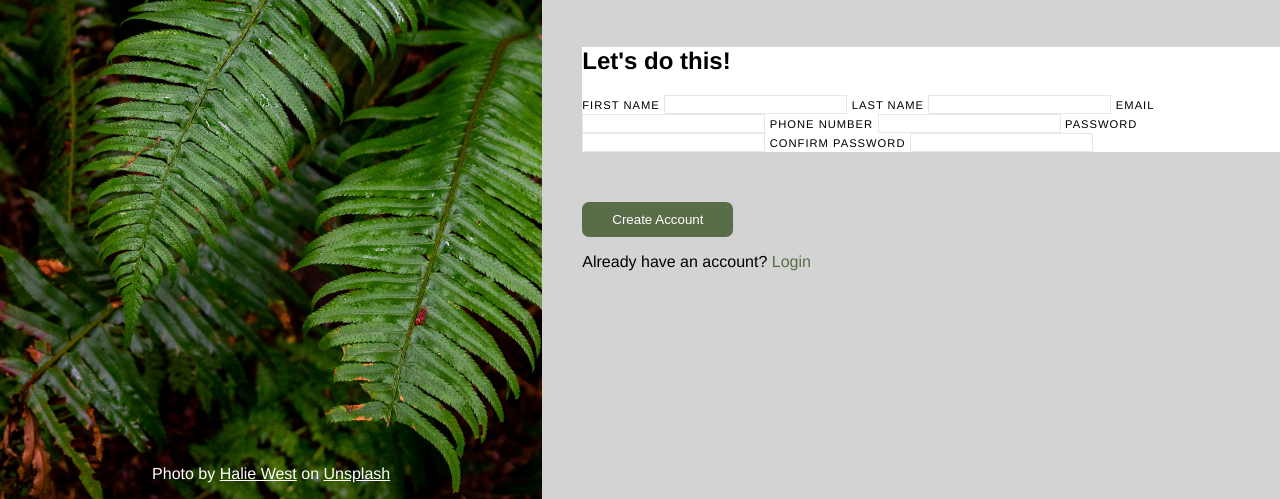
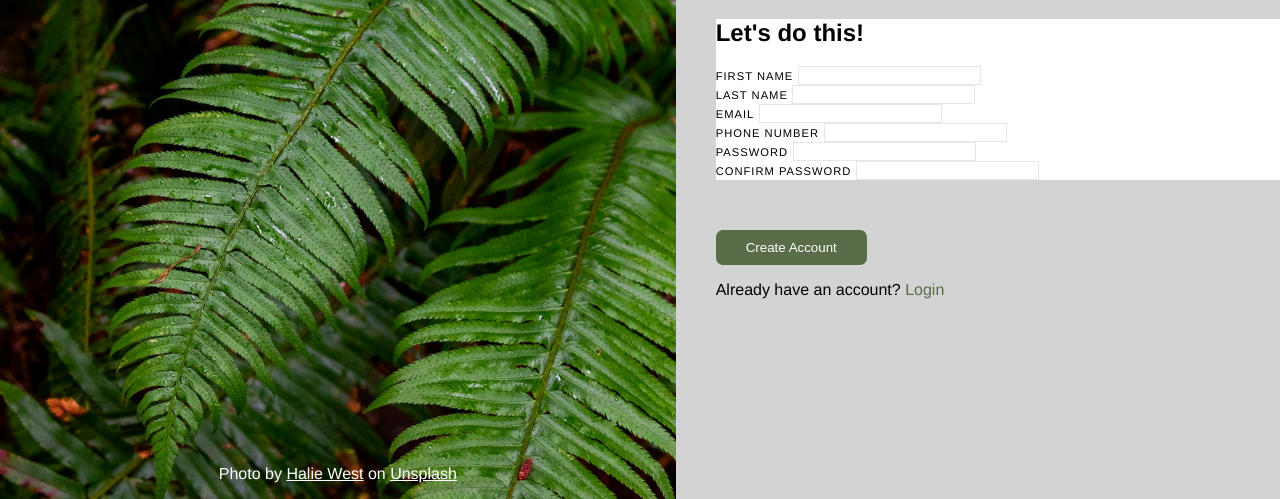
Before and after one commit to devisedweb/sign-up-form, a plain HTML site: page index.html in a window 1280 px wide. Shown: the part 301-800 px from the top of the page. Drawn offline with Linux system fonts and the light colour scheme.

Commit message:
Update HTML form structure

```diff
--- a/index.html
+++ b/index.html
@@ -42,28 +42,51 @@
           <div class="form-bg">
             <h2>Let's do this!</h2>
 
+            <div class="form-row">
+              <div class="form-group">
                 <label for="first-name">FIRST NAME</label>
                 <input type="text" name="first-name" id="first-name" />
+              </div>
 
+              <div class="form-group">
                 <label for="last-name">LAST NAME</label>
                 <input type="text" name="last-name" id="last-name" />
+              </div>
+            </div>
 
+            <div class="form-row">
+              <div class="form-group">
                 <label for="email">EMAIL</label>
                 <input type="email" name="email" id="email" />
+              </div>
 
+              <div class="form-group">
                 <label for="phone-number">PHONE NUMBER</label>
                 <input type="number" name="phone-number" id="phone-number" />
+              </div>
+            </div>
 
+            <div class="form-row">
+              <div class="form-group">
                 <label for="password">PASSWORD</label>
-            <input type="password" name="password" id="password" min="6" />
+                <input
+                  type="password"
+                  name="password"
+                  id="password"
+                  minlength="6"
+                />
+              </div>
 
+              <div class="form-group">
                 <label for="confirm-password">CONFIRM PASSWORD</label>
                 <input
                   type="password"
                   name="confirm-password"
                   id="confirm-password"
-              min="6"
+                  minlength="6"
                 />
+              </div>
+            </div>
           </div>
 
           <button type="submit">Create Account</button>
```
Lines whose indentation alone changed are shown as unchanged.
